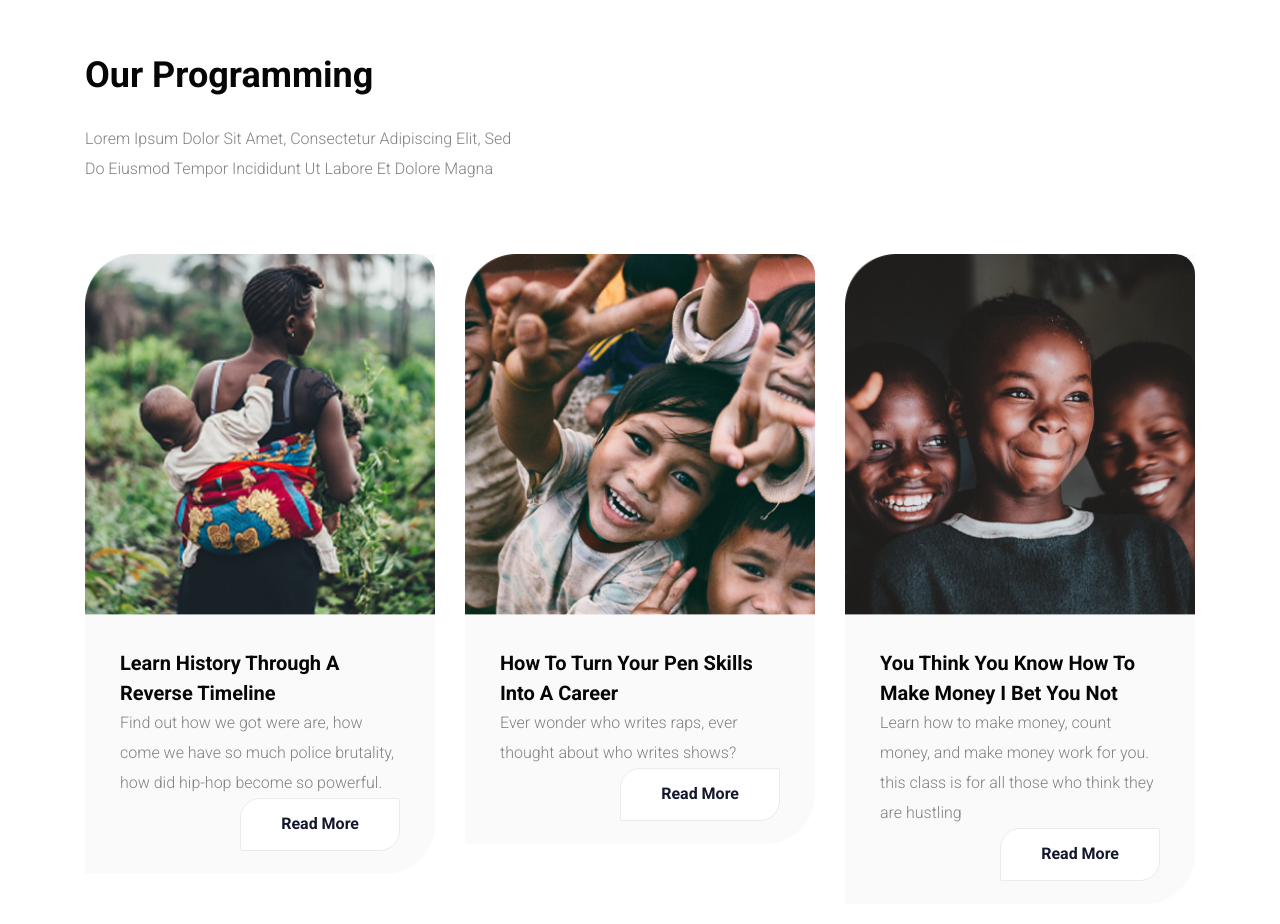
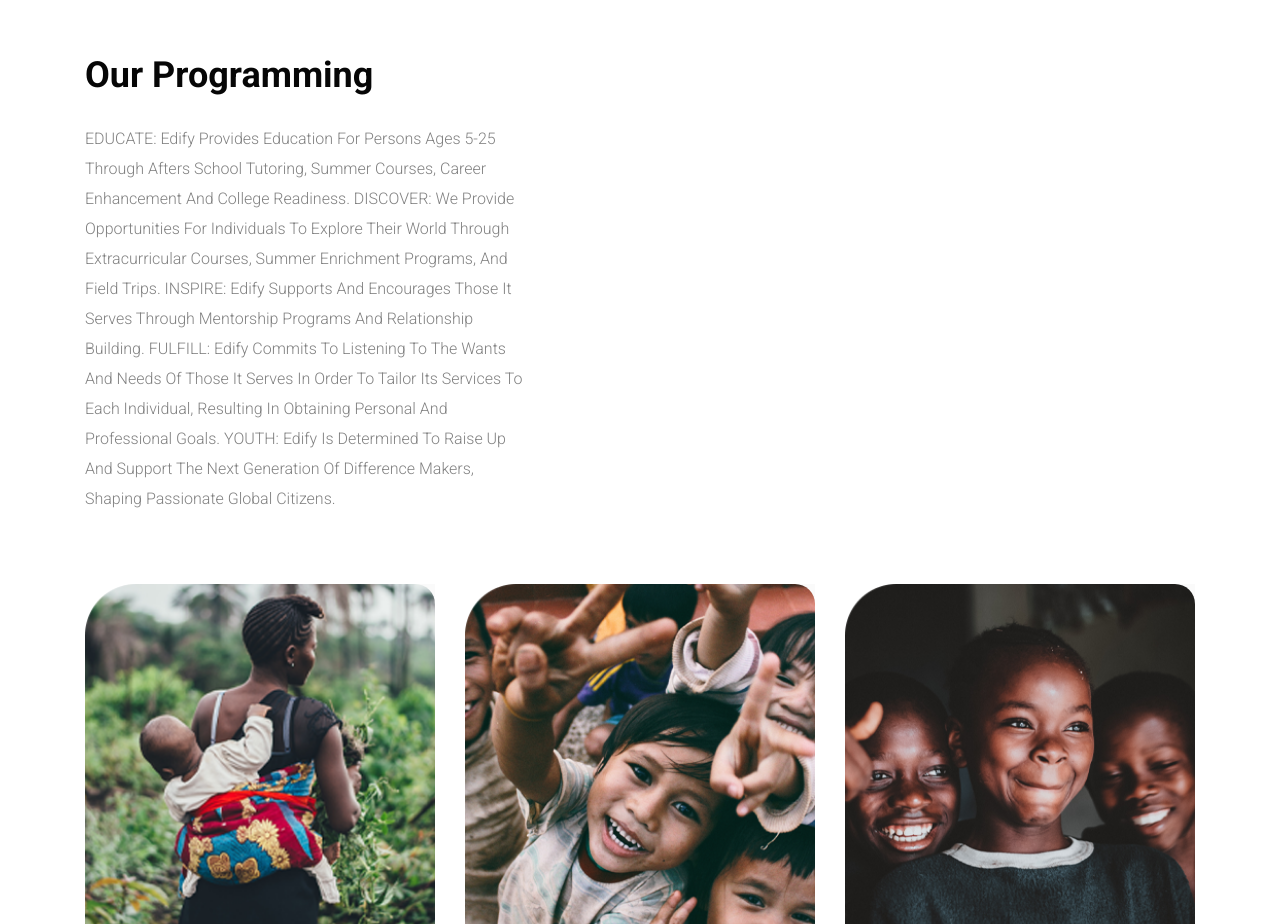
Before and after one commit to EOOkuro/edifyendeavor501, a website: page public/index.html in a window 1280 px wide. Shown: the part 2860-3784 px from the top of the page. Drawn offline with Linux system fonts and the light colour scheme.

Commit message:
Update index.html

```diff
--- a/public/index.html
+++ b/public/index.html
@@ -183,8 +183,12 @@
                 <div class="col-xl-5 col-md-8">
                     <div class="section_tittle">
                         <h2>Our Programming</h2>
-                        <p>Lorem ipsum dolor sit amet, consectetur adipiscing elit,
-                            sed do eiusmod tempor incididunt ut labore et dolore magna </p>
+                        <p> EDUCATE: Edify  provides education for persons ages 5-25 through afters school tutoring, summer courses, career enhancement and college readiness.
+DISCOVER: We provide opportunities for individuals to explore their world through extracurricular courses, summer enrichment programs, and field trips.
+INSPIRE: Edify supports and encourages those it serves through mentorship programs and relationship building.
+FULFILL: Edify commits to listening to the wants and needs of those it serves in order to tailor its services to each individual, resulting in obtaining personal and professional goals.
+YOUTH: Edify is determined to raise up and support the next generation of difference makers, shaping passionate global citizens.
+ </p>
 
                     </div>
                 </div>
```
